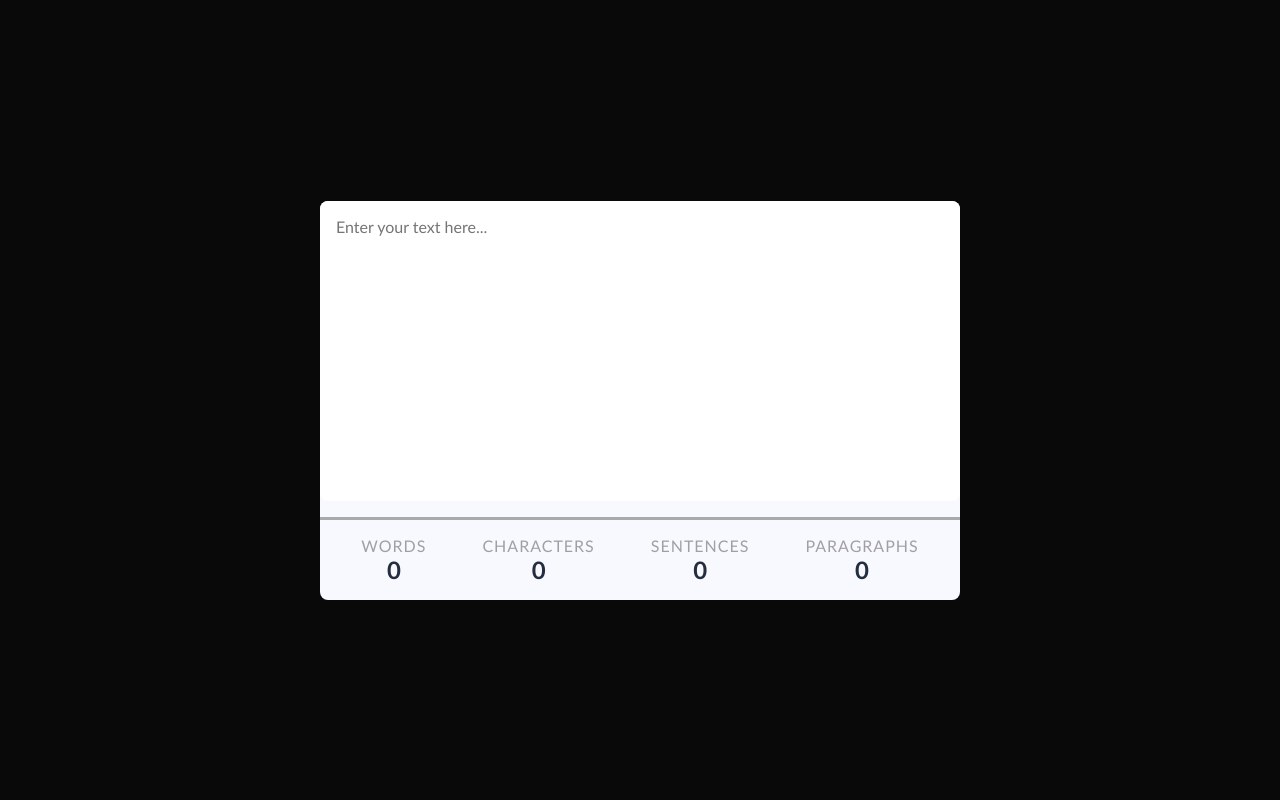
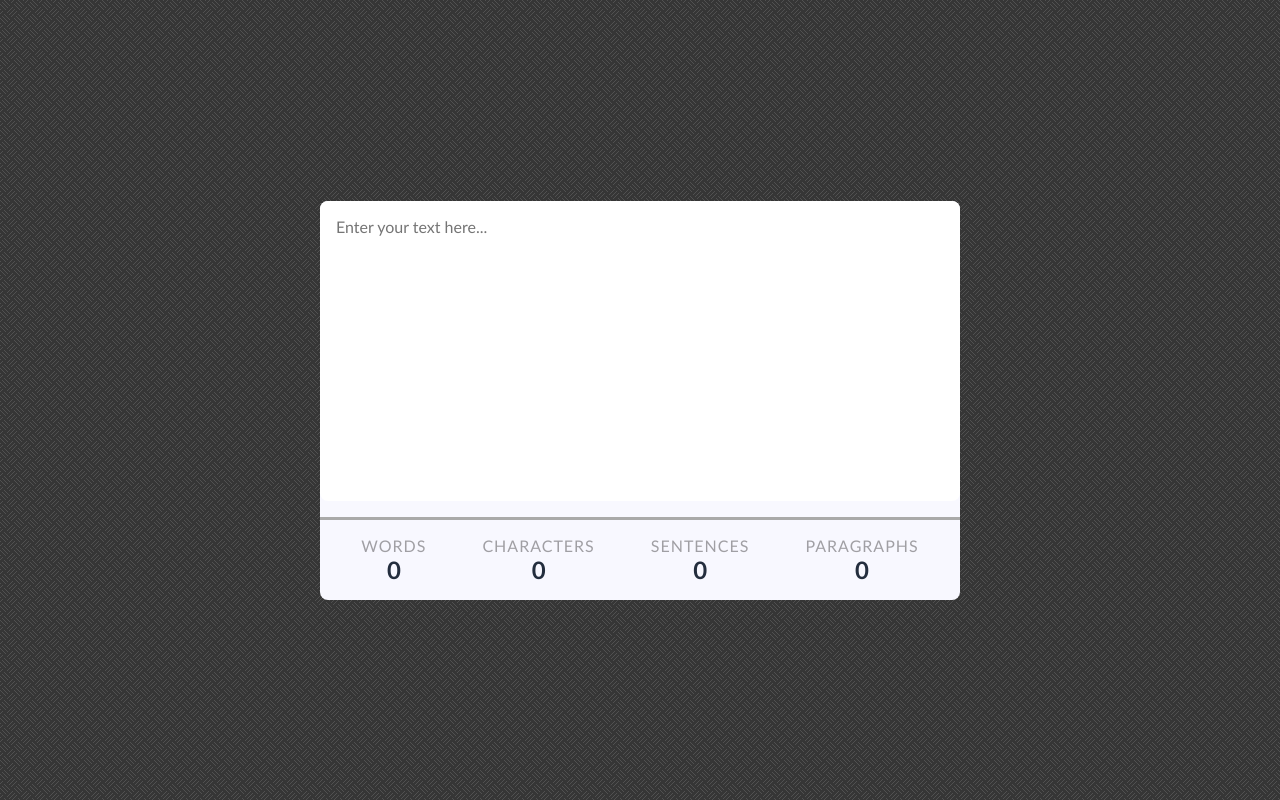
Before and after one commit to dennisbartol/Character-Counter, a plain HTML site: page index.html in a window 1280 px wide. Drawn offline with nearby package versions, Linux system fonts and the light colour scheme; files that its build step writes are made by us from their sources.

Commit message:
Update wordCount.scss

```diff
--- a/wordCount.scss
+++ b/wordCount.scss
@@ -14,6 +14,7 @@ $background-color_2: ghostwhite;
 body {
 	font-family: $font-family_1;
 	background-color: $background-color_1;
+	background-image: url("main_bg.gif");
 	color: $color_1;
 	height: 100vh;
 	display: flex;
```
